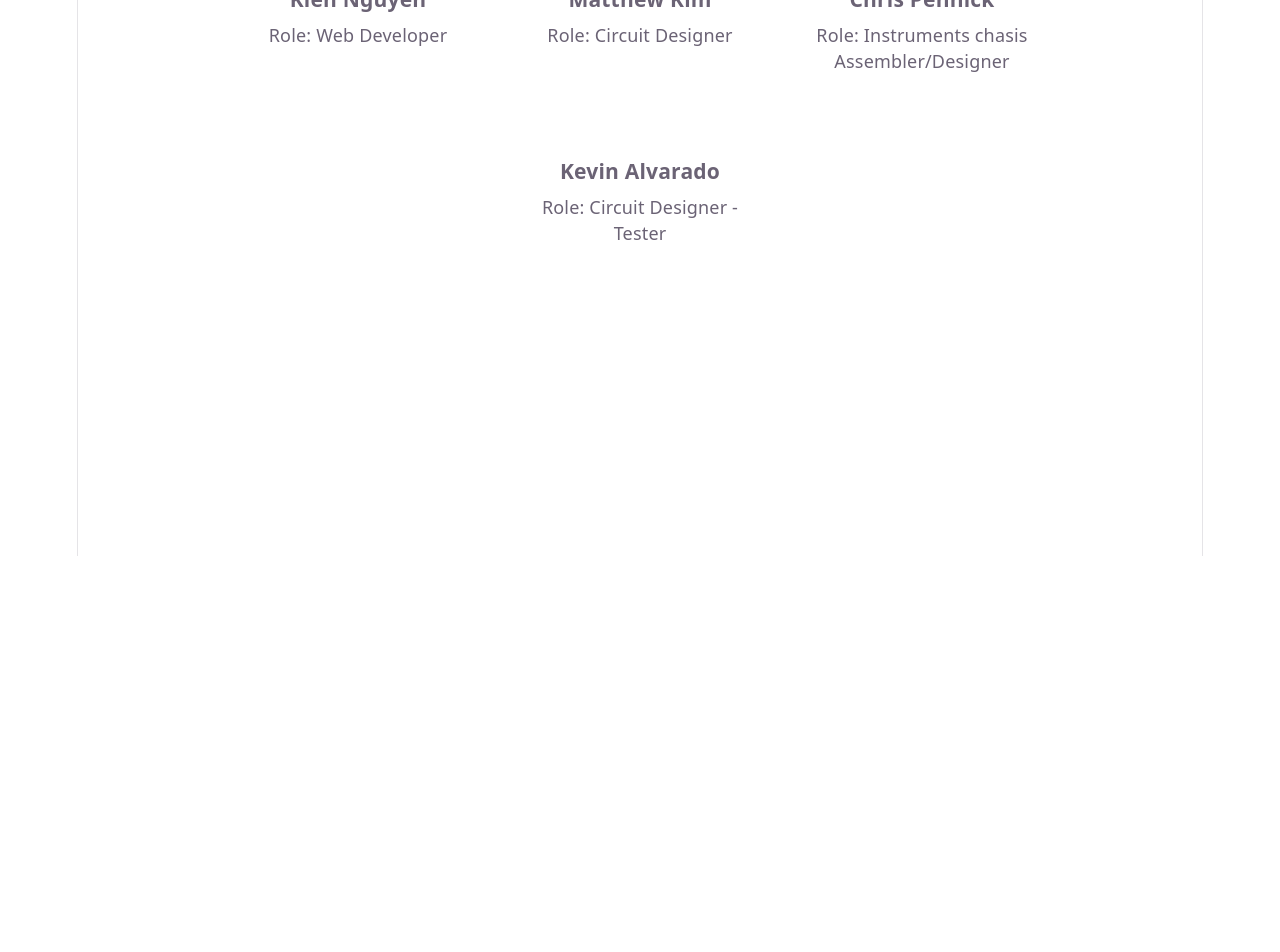
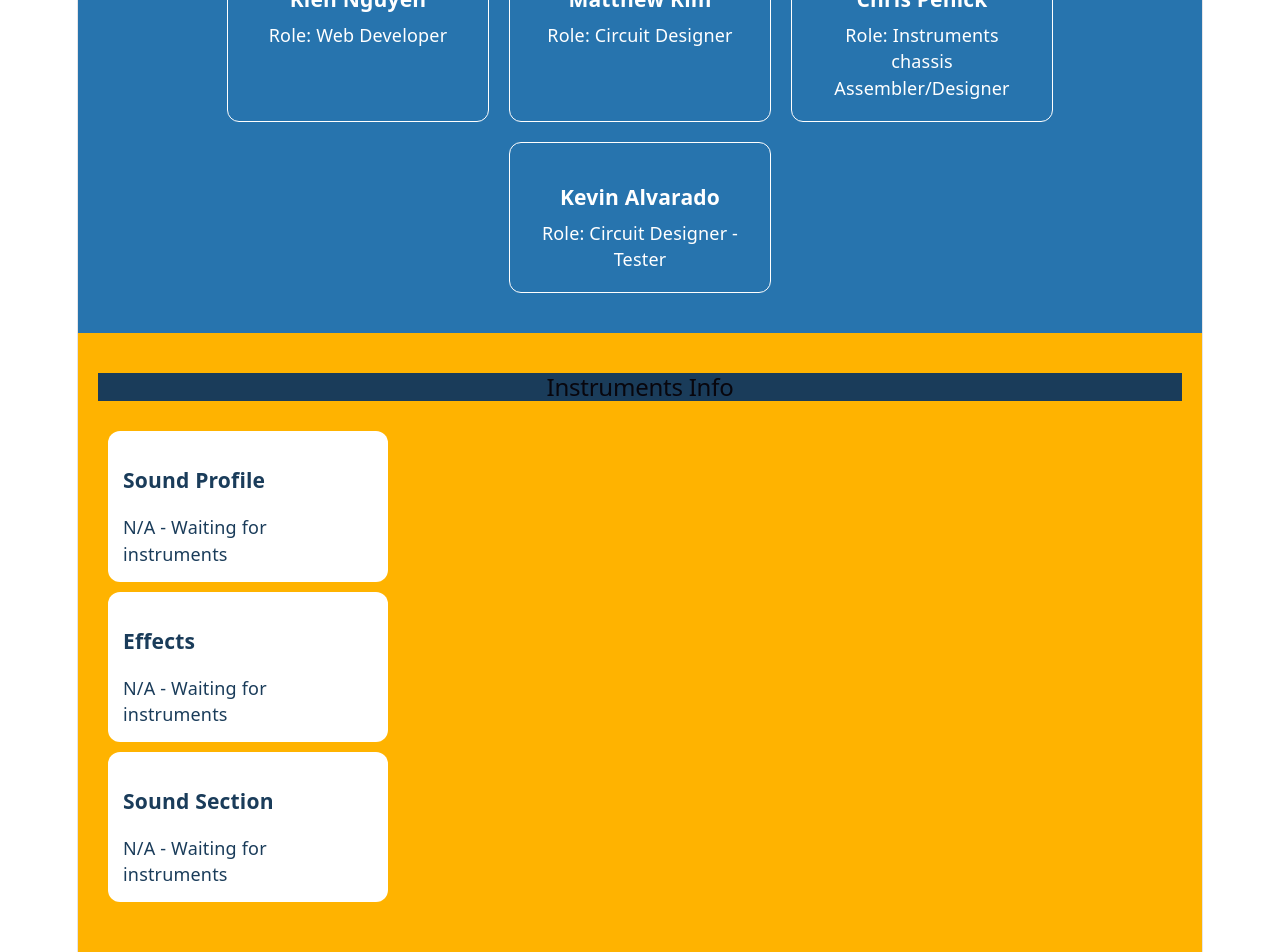
Before and after one commit to tacgia2711/HAcK_Project, a React (Vite) app in the folder HAcK_Website/: page / in a window 1280 px wide. Shown: the part 244-1196 px from the top of the page. Before the commit the page ends 800 px from the top, so only its background shows below. Built offline with nearby package versions, Linux system fonts and the light colour scheme.

Commit message:
Added instruments info sections, with sound profile, effects, and sound section subsection. Waiting for the instruments to be done to add the description. Also added the CSS styling for the instruments.

```diff
--- a/HAcK_Website/src/App.css
+++ b/HAcK_Website/src/App.css
@@ -27,5 +27,37 @@
     justify-content: center;
     gap: 20px;
     flex-wrap: wrap;
-    padding: 40px 20px
+    padding: 40px 20px;
+    background: var(--ucla-blue);
+    color: white;
 }
+
+.InstrumentSection {
+    background: #ffb300;
+    padding: 40px 20px;
+    color: black;
+    text-align: center;
+}
+
+.InstrumentTitle {
+    text-align: center;
+    margin-bottom: 30px;
+    background: var(--ucla-dark);
+}
+
+.InstrumentInfo {
+    justify-content: center;
+    gap: 20px;
+    flex-wrap: wrap;
+    text-align: left;
+}
+
+.InstrumentSubSec {
+    width: 250px;
+    padding: 15px;
+    border-radius: 12px;
+    margin: 10px;
+
+    background:white;
+    color: var(--ucla-dark);
+}
--- a/HAcK_Website/src/App.jsx
+++ b/HAcK_Website/src/App.jsx
@@ -9,8 +9,8 @@ function App() {
               <h1 className="GroupName">The Stradibearius Quartet</h1>
 
           </div>
-          <div className = "InstrumentSection">
 
+          <div className = "MusicSection">
           </div>
 
           <div className = "BandSection">
@@ -23,8 +23,8 @@ function App() {
                   <p>Role: Circuit Designer</p>
               </div>
               <div className = "MemberCard">
-                  <h3>Chris Pennick</h3>
-                  <p>Role: Instruments chasis Assembler/Designer</p>
+                  <h3>Chris Penick</h3>
+                  <p>Role: Instruments chassis Assembler/Designer</p>
               </div>
               <div className = "MemberCard">
                   <h3>Kevin Alvarado</h3>
@@ -32,9 +32,24 @@ function App() {
               </div>
           </div>
 
-          <div className = "MusicSection">
+          <div className = "InstrumentSection">
+              <h2 className='InstrumentTitle'>Instruments Info</h2>
+              <div className = "InstrumentInfo">
+                  <div className = "InstrumentSubSec">
+                      <h3>Sound Profile</h3>
+                      <p>N/A - Waiting for instruments</p>
+                  </div>
+                  <div className = "InstrumentSubSec">
+                      <h3>Effects</h3>
+                      <p>N/A - Waiting for instruments</p>
+                  </div>
+                  <div className = "InstrumentSubSec">
+                      <h3>Sound Section</h3>
+                      <p>N/A - Waiting for instruments</p>
+                  </div>
+              </div>
+          </div>
 
-          </div>
           <div className = "LiveSection">
 
           </div>
```
